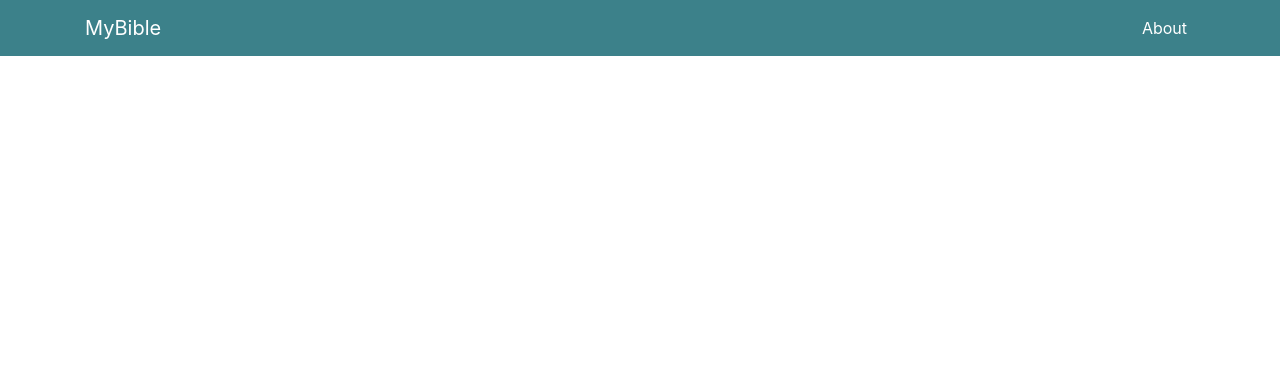
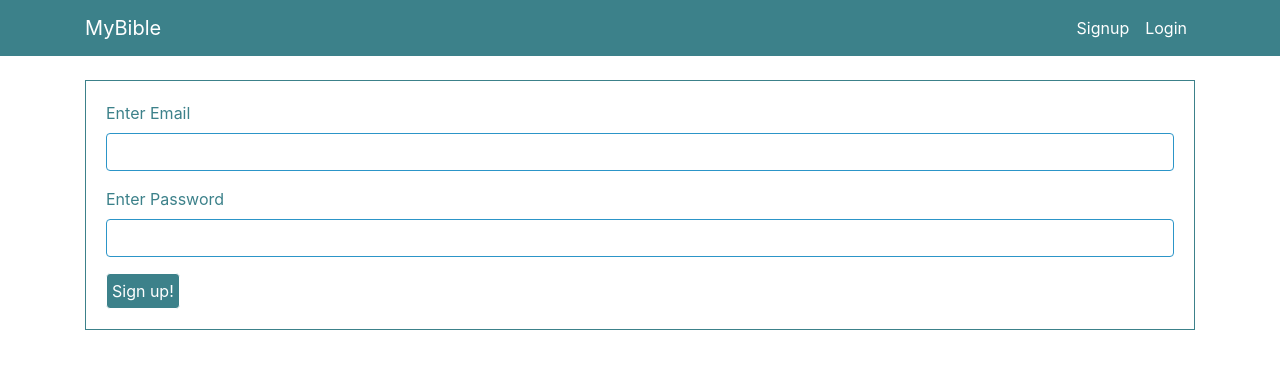
Before and after one commit to Josuee-Martinez/bible, a React (Create React App) app in the folder client/: page /signup in a window 1280 px wide. Shown: the top 368 px of the page. Built offline with nearby package versions, Linux system fonts and the light colour scheme.

Commit message:
front-end auth components added

```diff
--- a/client/src/App.css
+++ b/client/src/App.css
@@ -1,5 +1,6 @@
-body {
-   text-align: center;
+* {
+   margin: 0;
+   padding: 0;
 }
 
 nav {
@@ -10,8 +11,22 @@ form {
    width: 100%;
 }
 
-.heading {
-   margin: 20px;
+.auth-form {
+   border: 1px solid #3c818a;
+   padding: 20px;
+   color: #3c818a;
+}
+
+.auth-form input {
+   border: 0.2px solid #2c95c8;
+}
+
+input:focus {
+   outline: none;
+}
+
+.pagination-links {
+   text-align: center;
 }
 
 .biblebook-grid {
@@ -33,10 +48,18 @@ form {
    border: none;
 }
 
-.input-group.md-form.form-sm.form-2 button.lime-border {
+.input-group.md-form.form-sm.form-2 button.blue-border {
    border: 1px solid #3c818a;
 }
 
-.input-group.md-form.form-sm.form-2 select.lime-border {
+.input-group.md-form.form-sm.form-2 select.blue-border {
    border: 1px solid #3c818a;
 }
+
+.pagination-btn {
+   margin: 10px;
+   padding: 5px;
+   background-color: #3c818a !important;
+   color: #fff;
+   border: none;
+}
--- a/client/src/App.js
+++ b/client/src/App.js
@@ -7,6 +7,8 @@ import "./App.css";
 //component imports
 import Home from "./components/layout/Home";
 import Navbar from "./components/layout/Navbar";
+import Signup from "./components/auth/Signup";
+import Login from "./components/auth/Login";
 
 import DisplayBibleBookChapters from "./components/DisplayBibleBookChapters";
 import DisplayChapter from "./components/DisplayChapter";
@@ -30,6 +32,8 @@ function App() {
                         path="/chapter/:chapterId"
                         component={DisplayChapter}
                      />
+                     <Route exact path="/signup" component={Signup} />
+                     <Route exact path="/login" component={Login} />
                   </Switch>
                </div>
             </Fragment>
--- a/client/src/components/DisplayBibleBookChapters.js
+++ b/client/src/components/DisplayBibleBookChapters.js
@@ -1,7 +1,6 @@
 import React, { Fragment } from "react";
 import { Link } from "react-router-dom";
 import { getSingleChapter } from "../actions/getBibles";
-
 import { connect } from "react-redux";
 
 const DisplayBibleBookChapters = ({
@@ -16,7 +15,9 @@ const DisplayBibleBookChapters = ({
 
    return (
       <Fragment>
-         <div className="heading">{match.params.name}</div>
+         <div className="heading">
+            <h3>{match.params.name}</h3>
+         </div>
          <div className="biblebook-grid">
             {bibleBookChapters === null
                ? ""
--- a/client/src/components/DisplayBibleBooks.js
+++ b/client/src/components/DisplayBibleBooks.js
@@ -13,7 +13,7 @@ const DisplayBibleBooks = ({ bibleBooks, getBibleBookChapters }) => {
    };
 
    return (
-      <div className="biblebook-grid">
+      <div className="biblebook-grid mt-0">
          {bibleBooks === null
             ? ""
             : bibleBooks.data.map((book, i) => (
--- a/client/src/components/DisplayChapter.js
+++ b/client/src/components/DisplayChapter.js
@@ -1,21 +1,57 @@
-import React from "react";
+import React, { Fragment } from "react";
 import { connect } from "react-redux";
+import { getSingleChapter } from "../actions/getBibles";
 import ReactHtmlParser, {
    processNodes,
    convertNodeToElement,
    htmlparser2,
 } from "react-html-parser";
 
-const DisplayChapter = ({ data: { chapter } }) => {
-   // console.log(chapter.data);
+const DisplayChapter = ({
+   getSingleChapter,
+   data: { chapter, nextChapter, previousChapter },
+}) => {
+   const getNext = () => {
+      getSingleChapter(chapter.data.bibleId, nextChapter.id);
+   };
+
+   const getPrevious = () => {
+      getSingleChapter(chapter.data.bibleId, previousChapter.id);
+   };
+   // console.log(chapter.data.bibleId, nextChapter.id);
+
    return (
-      <div>
-         {chapter === null
-            ? ""
-            : chapter.data.reference.split(" ")[0] + " " + chapter.data.number}
+      <Fragment>
+         <div>
+            <h3 className="pt-4">
+               {chapter === null
+                  ? ""
+                  : chapter.data.reference.split(" ")[0] +
+                    " " +
+                    chapter.data.number}
+            </h3>
 
-         {chapter === null ? "" : ReactHtmlParser(chapter.data.content)}
-      </div>
+            {chapter === null ? "" : ReactHtmlParser(chapter.data.content)}
+         </div>
+         <div className="pagination-links">
+            {previousChapter === null ? (
+               ""
+            ) : (
+               <button onClick={getPrevious} className="pagination-btn">
+                  {" "}
+                  <i className="fas fa-arrow-left"></i>
+               </button>
+            )}
+            {nextChapter === null ? (
+               ""
+            ) : (
+               <button onClick={getNext} className="pagination-btn">
+                  {" "}
+                  <i className="fas fa-arrow-right"></i>
+               </button>
+            )}
+         </div>
+      </Fragment>
    );
 };
 
@@ -23,4 +59,4 @@ const mapStateToProps = (state) => ({
    data: state.getBibles,
 });
 
-export default connect(mapStateToProps)(DisplayChapter);
+export default connect(mapStateToProps, { getSingleChapter })(DisplayChapter);
--- a/client/src/components/GetBibleBooks.js
+++ b/client/src/components/GetBibleBooks.js
@@ -4,8 +4,6 @@ import { getBibleBooks } from "../actions/getBibles";
 
 const GetBibleBooks = ({ getBibleBooks, bibles }) => {
    const [id, setId] = useState("");
-
-   // const { idd } = id;
 
    const handleChange = (e) => {
       setId(e.target.value);
@@ -17,15 +15,14 @@ const GetBibleBooks = ({ getBibleBooks, bibles }) => {
    };
 
    return (
-      <form onSubmit={handleSubmit}>
-         <div className="form-group  input-group md-form form-sm form-2 pl-0 mt-4">
-            {/* <label htmlFor="bibles">Select Bible version</label> */}
+      <form onSubmit={handleSubmit} className="mt-4 mb-4">
+         <div className="form-group  input-group md-form form-sm form-2 pl-0">
             <select
                type="text"
                name="id"
                onChange={handleChange}
                value={id}
-               className="form-control custom-select lime-border"
+               className="form-control blue-border"
             >
                <option value="">Select Bile version</option>
                {bibles === null
@@ -36,11 +33,8 @@ const GetBibleBooks = ({ getBibleBooks, bibles }) => {
                        </option>
                     ))}
             </select>
-            <button
-               type="submit"
-               className="input-group-text lime-border lighten-2"
-            >
-               <i className="fas fa-search text-grey" aria-hidden="true"></i>
+            <button type="submit" className="input-group-text blue-border">
+               <i className="fas fa-search"></i>
             </button>
          </div>
       </form>
--- /dev/null
+++ b/client/src/components/auth/Login.js
@@ -0,0 +1,21 @@
+import React from "react";
+
+const Login = () => {
+   return (
+      <form className="form auth-form mt-4">
+         <div class="form-group">
+            <label for="email">Enter Email</label>
+            <input type="text" id="email" class="form-control" />
+         </div>
+         <div class="form-group">
+            <label for="password">Enter Password</label>
+            <input type="text" id="password" class="form-control" />
+         </div>
+         <button type="submit" class="btn btn-primary">
+            Log In!
+         </button>
+      </form>
+   );
+};
+
+export default Login;
--- /dev/null
+++ b/client/src/components/auth/Signup.js
@@ -0,0 +1,21 @@
+import React from "react";
+
+const Signup = () => {
+   return (
+      <form className="form auth-form mt-4">
+         <div class="form-group">
+            <label for="email">Enter Email</label>
+            <input type="text" id="email" class="form-control" />
+         </div>
+         <div class="form-group">
+            <label for="password">Enter Password</label>
+            <input type="text" id="password" class="form-control" />
+         </div>
+         <button type="submit" class="btn btn-primary">
+            Sign up!
+         </button>
+      </form>
+   );
+};
+
+export default Signup;
--- a/client/src/components/layout/Home.js
+++ b/client/src/components/layout/Home.js
@@ -1,15 +1,10 @@
 import React, { useEffect, Fragment } from "react";
 import GetBibleBooks from "../GetBibleBooks";
 import DisplayBibleBooks from "../DisplayBibleBooks";
-import DisplayBibleBookChapters from "../DisplayBibleBookChapters";
-
 import { connect } from "react-redux";
 import { getBibles } from "../../actions/getBibles";
 
-const Home = ({
-   getBibles,
-   data: { bibles, bibleBooks, bibleBookChapters },
-}) => {
+const Home = ({ getBibles, data: { bibles, bibleBooks } }) => {
    useEffect(() => {
       getBibles();
    }, [getBibles]);
@@ -18,7 +13,6 @@ const Home = ({
       <Fragment>
          <GetBibleBooks bibles={bibles} />
          <DisplayBibleBooks bibleBooks={bibleBooks} />
-         {/* <DisplayBibleBookChapters bibleBookChapters={bibleBookChapters} /> */}
       </Fragment>
    );
 };
--- a/client/src/components/layout/Navbar.js
+++ b/client/src/components/layout/Navbar.js
@@ -22,8 +22,13 @@ const Navbar = () => {
             <div className="collapse navbar-collapse" id="navbarNav">
                <ul className="navbar-nav ml-auto">
                   <li className="nav-item active">
-                     <Link className="nav-link" to="/about">
-                        About
+                     <Link className="nav-link" to="/signup">
+                        Signup
+                     </Link>
+                  </li>
+                  <li className="nav-item active">
+                     <Link className="nav-link" to="/login">
+                        Login
                      </Link>
                   </li>
                </ul>
--- a/client/src/reducers/getBibles.js
+++ b/client/src/reducers/getBibles.js
@@ -13,6 +13,8 @@ const initialState = {
    bibleBooks: null,
    bibleBookChapters: null,
    chapter: null,
+   nextChapter: null,
+   previousChapter: null,
 };
 
 export default function (state = initialState, action) {
@@ -39,6 +41,8 @@ export default function (state = initialState, action) {
          return {
             ...state,
             chapter: payload,
+            nextChapter: payload.data.next,
+            previousChapter: payload.data.previous,
          };
       default:
          return state;
```
Also changed, not shown: 1 other file (tests, documents, lock files or other folders).
